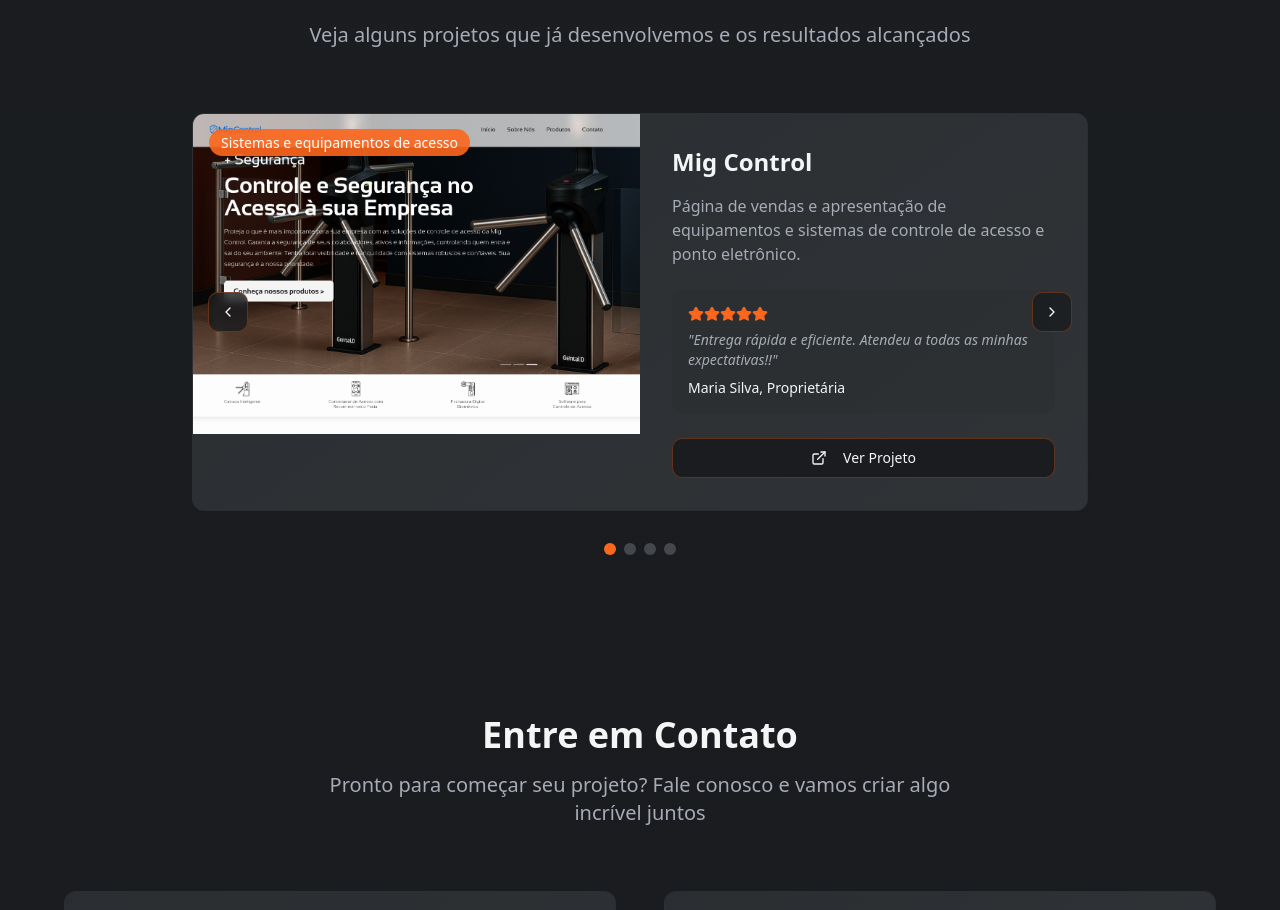
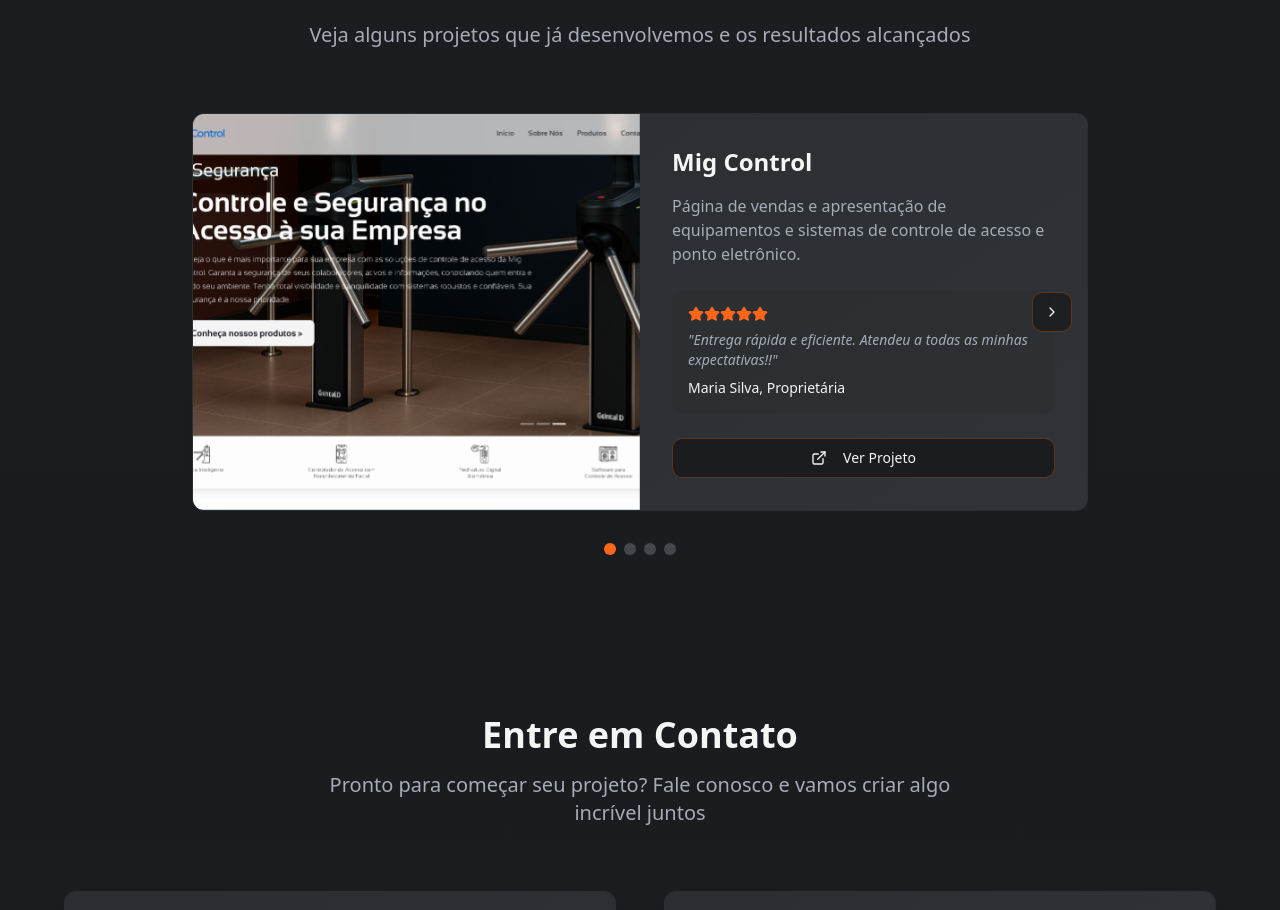
Before and after one commit to mtonholli/webfactory, a React (Vite) app: page / in a window 1280 px wide. Shown: the part 3407-4317 px from the top of the page. Built offline with nearby package versions, Linux system fonts and the light colour scheme.

Commit message:
transition efect no carrousel de portifólio

```diff
--- a/src/components/PortfolioSection.tsx
+++ b/src/components/PortfolioSection.tsx
@@ -57,7 +57,7 @@ const PortfolioSection = () => {
   };
 
   return (
-    <section id="portfolio" className="py-20 bg-gradient-to-b from-muted/5 to-background">
+    <section id="portfolio" className="  py-20 bg-gradient-to-b from-muted/5 to-background">
       <div className="container mx-auto px-4">
         <div className="text-center mb-16">
           <h2 className="text-3xl md:text-4xl font-bold text-foreground mb-4">
@@ -68,20 +68,25 @@ const PortfolioSection = () => {
           </p>
         </div>
 
-        <div className="max-w-4xl mx-auto">
-          <div className="relative">
-            <Card className="bg-gradient-card border-border/50 overflow-hidden">
-              <CardContent className="p-0">
-                <div className="grid grid-cols-1 md:grid-cols-2">
+        <div className=" transition-all duration-500 max-w-4xl mx-auto">
+          <div className=" transition-all duration-500 relative">
+            <Card className=" transition-all bg-gradient-card border-border/50 overflow-hidden">
+              <CardContent className="transition-all duration-500 p-0">
+                <div className="transition-all duration-500 grid grid-cols-1 md:grid-cols-2">
                   {/* Image */}
-                  <div className="relative overflow-hidden">
-                    <img
-                      src={projects[currentSlide].image}
-                      alt={projects[currentSlide].title}
-                      className="w-full h-64 md:h-80 object-cover"
-                    />
-                    <div className="absolute top-4 left-4">
-                      <span className="bg-primary/90 text-white px-3 py-1 rounded-full text-sm">
+                  <div className="relative overflow-hidden ">
+                    {projects.map((project, i) => (
+                      <img
+                           src={project.image}
+                           alt={project.title}
+                           className={`
+                           absolute top-0 left-0 w-full h-full object-cover transition-opacity duration-500 ease-in-out
+                           ${i === currentSlide ? 'opacity-100 z-10': 'opacity-0 z-0'}
+                            `}
+                            />
+                    ))}
+                    <div className="  absolute top-4 left-4">
+                      <span className="bg-primary/90 text-white px-3 py-1 rounded-full text-sm  " >
                         {projects[currentSlide].category}
                       </span>
                     </div>
```
